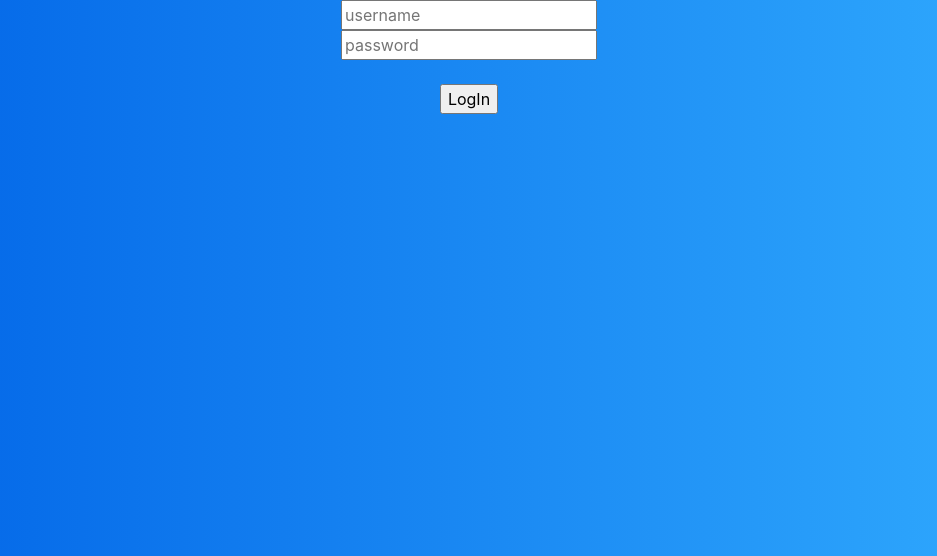
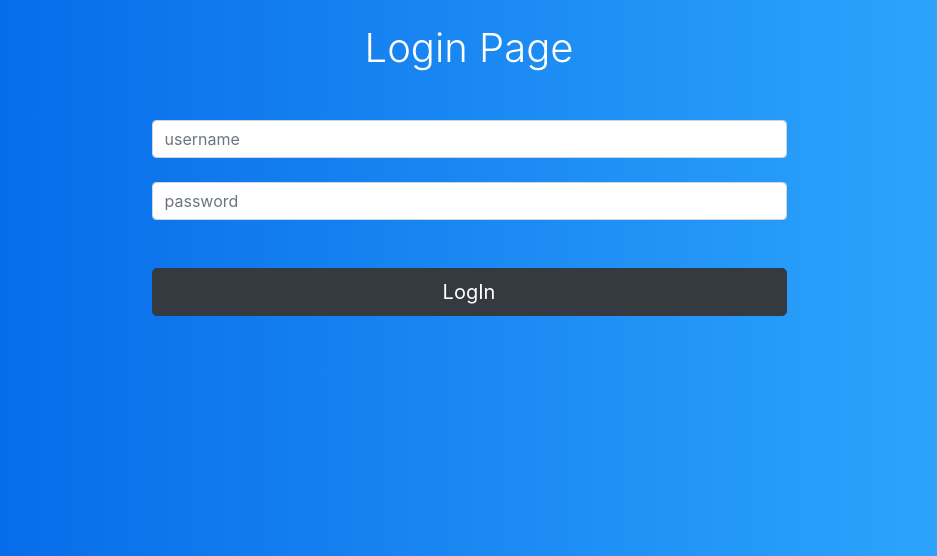
Before and after one commit to carlolomello/docker-compose_flask_mongodb_nginx, a Flask app: page /login in a window 1280 px wide. Shown: the part 137-693 px from the top of the page, without its empty margins (171-1108 px from the left). Run offline with Flask 2, Linux system fonts and the light colour scheme; some libraries are stand-ins or nearby versions.

Commit message:
changed version of docker-compose & loggin_page

```diff
--- a/docker-compose_flask_mongodb_nginx/app/templates/src/login_page.html
+++ b/docker-compose_flask_mongodb_nginx/app/templates/src/login_page.html
@@ -1,9 +1,12 @@
 {% extends "templatesFolder/template_home.html"%}
 {% block body %}
+<h1 class="font-weight-light mt-4 text-white">Login Page</h1>
 <form id="LogIn" action="{{url_for('logged_in')}}">
-    <input type="text" name="username" id="id_username" placeholder="username"><br>
-    <input type="password" name="password" id="id_password"placeholder="password"><br><br>
-    <input type="button" onclick="login()" value="LogIn">
+    <div class="form-group">
+        <input type="text" name="username" class="form-control mt-5" id="id_username" placeholder="username"><br>
+        <input type="password" name="password"  class="form-control" id="id_password"placeholder="password">
+        <input type="button" onclick="login()" class="btn btn-dark btn-lg btn-block mt-5" value="LogIn">
+    </div>
 </form>
 {% endblock %}
 {% block other %}
--- a/docker-compose_flask_mongodb_nginx/docker-compose.yml
+++ b/docker-compose_flask_mongodb_nginx/docker-compose.yml
@@ -1,4 +1,4 @@
-version: '3.7'
+version: '3'
 services:
 
   flask:
```
